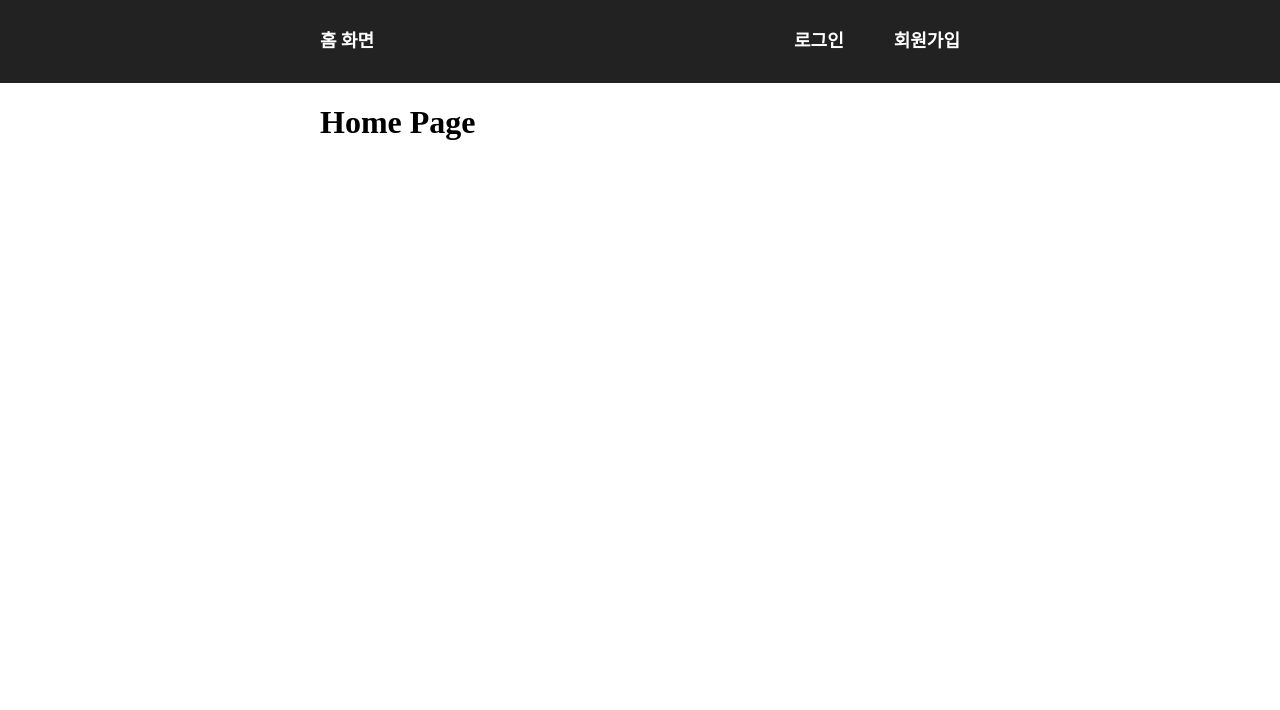
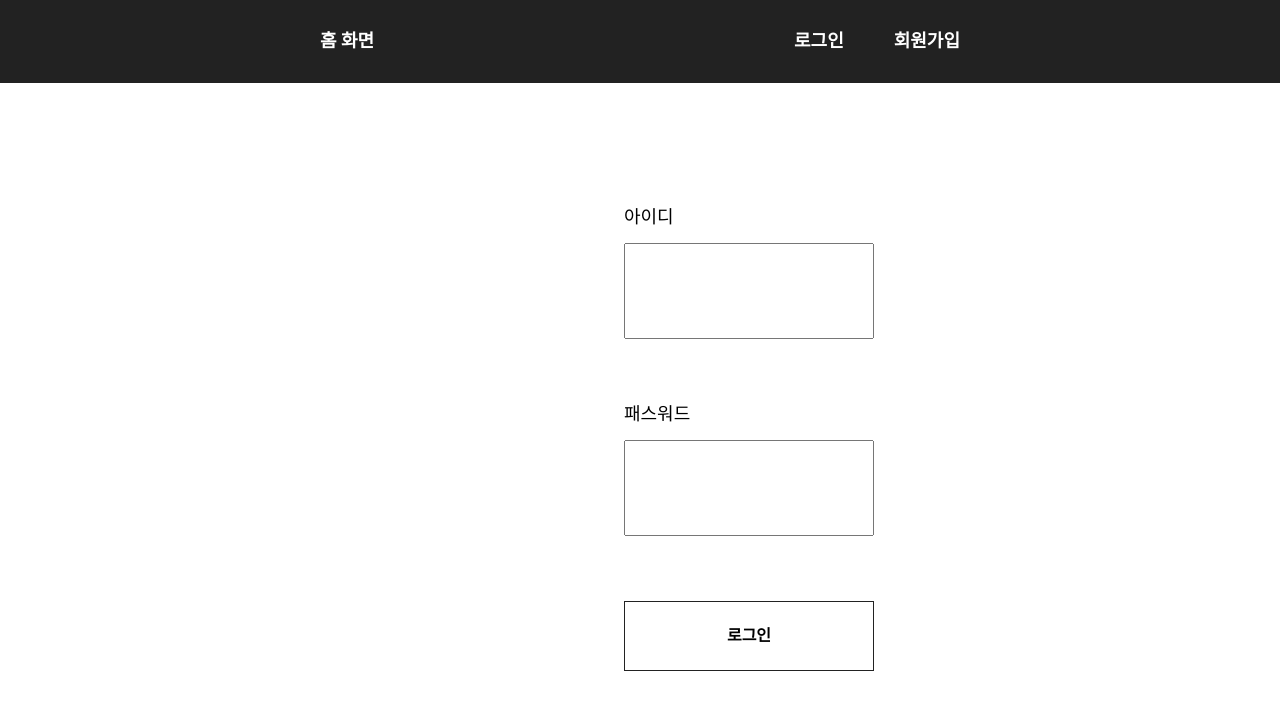
Before and after one commit to code-bebop/some-Login-With-CRUD-WebApp, a React (Create React App) app: page /auth/login in a window 1280 px wide. Before the commit this address led to /. Shown: the top 710 px of the page. Built offline with nearby package versions, Linux system fonts and the light colour scheme.

Commit message:
로그인 / 회원가입 페이지 구현
AuthPage를 만들고, 로그인 / 회원가입을 `/auth/:auth` 형식의 parameter로 식별하여 보여질 컴포넌트를 분기함

```diff
--- a/src/App.tsx
+++ b/src/App.tsx
@@ -3,8 +3,7 @@ import Header from "./components/Header";
 import "./nomarlize.css";
 import MainPage from "./pages/MainPage";
 import ContentWrapper from "./components/ContentWrapper";
-import LoginPage from "./pages/LoginPage";
-import RegisterPage from "./pages/RegisterPage";
+import LoginPage from "./pages/AuthPage";
 
 const App = () => {
   return (
@@ -12,8 +11,7 @@ const App = () => {
       <Header />
       <ContentWrapper>
         <Switch>
-          <Route path="/login" component={LoginPage} exact />
-          <Route path="/register" component={RegisterPage} exact />
+          <Route path="/auth/:auth" component={LoginPage} exact />
           <Route path="/" component={MainPage} exact />
           <Redirect to="/" />
         </Switch>
--- a/src/components/LoginForm.tsx
+++ b/src/components/AuthForm.tsx
@@ -1,14 +1,15 @@
 import axios from "axios";
 import { useState } from "react";
+import { useParams } from "react-router-dom";
 import styled from "styled-components";
 
-const LoginFieldset = styled.fieldset`
+const AuthFieldset = styled.fieldset`
   border: none;
   box-sizing: border-box;
   height: 100%;
 `;
 
-const LoginFormBlock = styled.form`
+const AuthFormBlock = styled.form`
   height: 100%;
   display: flex;
   flex-direction: column;
@@ -33,10 +34,12 @@ const LoginFormBlock = styled.form`
   }
 `;
 
-const LoginForm = () => {
+const AuthForm = () => {
   const [id, setId] = useState<string>("");
   const [password, setPassword] = useState<string>("");
   const [token, setToken] = useState<string>("");
+
+  const { auth } = useParams<{ auth: "login" | "register" }>();
 
   const onLoginSubmit = async (e: React.ChangeEvent<HTMLFormElement>) => {
     e.preventDefault();
@@ -55,9 +58,50 @@ const LoginForm = () => {
     console.log(token);
   };
 
+  const onRegisterSubmit = async (e: React.ChangeEvent<HTMLFormElement>) => {
+    e.preventDefault();
+    const response = await axios.post(
+      "https://codebebop.tk/codebebopServer/auth/register",
+      {
+        userId: id,
+        password,
+      }
+    );
+
+    console.log(response);
+  };
+
+  if (auth === "register") {
+    return (
+      <AuthFieldset>
+        <AuthFormBlock onSubmit={onRegisterSubmit}>
+          <label htmlFor="id">아이디 </label>
+          <input
+            type="text"
+            id="id"
+            value={id}
+            onChange={(e) => {
+              setId(e.target.value);
+            }}
+          />
+          <label htmlFor="password">패스워드 </label>
+          <input
+            type="password"
+            id="password"
+            value={password}
+            onChange={(e) => {
+              setPassword(e.target.value);
+            }}
+          />
+          <button>회원가입</button>
+        </AuthFormBlock>
+      </AuthFieldset>
+    );
+  }
+
   return (
-    <LoginFieldset>
-      <LoginFormBlock onSubmit={onLoginSubmit}>
+    <AuthFieldset>
+      <AuthFormBlock onSubmit={onLoginSubmit}>
         <label htmlFor="id">아이디 </label>
         <input
           type="text"
@@ -77,9 +121,9 @@ const LoginForm = () => {
           }}
         />
         <button>로그인</button>
-      </LoginFormBlock>
-    </LoginFieldset>
+      </AuthFormBlock>
+    </AuthFieldset>
   );
 };
 
-export default LoginForm;
+export default AuthForm;
--- a/src/components/Header.tsx
+++ b/src/components/Header.tsx
@@ -26,8 +26,8 @@ const Header = () => {
     <HeaderBlock>
       <Link to="/">홈 화면</Link>
       <div>
-        <Link to="/login">로그인</Link>
-        <Link to="/register">회원가입</Link>
+        <Link to="/auth/login">로그인</Link>
+        <Link to="/auth/register">회원가입</Link>
       </div>
     </HeaderBlock>
   );
--- a/src/components/RegisterForm.tsx
+++ b/src/components/RegisterForm.tsx
@@ -18,14 +18,14 @@ const RegisterForm = () => {
     console.log(response);
   };
 
-  const requestRefresh = async () => {
-    const response = await axios.get(
-      "https://codebebop.tk/codebebopServer/auth/refresh",
-      { withCredentials: true }
-    );
+  // const requestRefresh = async () => {
+  //   const response = await axios.get(
+  //     "https://codebebop.tk/codebebopServer/auth/refresh",
+  //     { withCredentials: true }
+  //   );
 
-    console.log(response);
-  };
+  //   console.log(response);
+  // };
 
   return (
     <>
@@ -51,7 +51,7 @@ const RegisterForm = () => {
         <button>회원가입</button>
       </form>
 
-      <button onClick={requestRefresh}>Refresh로 요청</button>
+      {/* <button onClick={requestRefresh}>Refresh로 요청</button> */}
     </>
   );
 };
--- /dev/null
+++ b/src/pages/AuthPage.tsx
@@ -0,0 +1,7 @@
+import AuthForm from "../components/AuthForm";
+
+const AuthPage = () => {
+  return <AuthForm />;
+};
+
+export default AuthPage;
--- a/src/pages/LoginPage.tsx
+++ /dev/null
@@ -1,7 +0,0 @@
-import LoginForm from "../components/LoginForm";
-
-const LoginPage = () => {
-  return <LoginForm />;
-};
-
-export default LoginPage;
```
